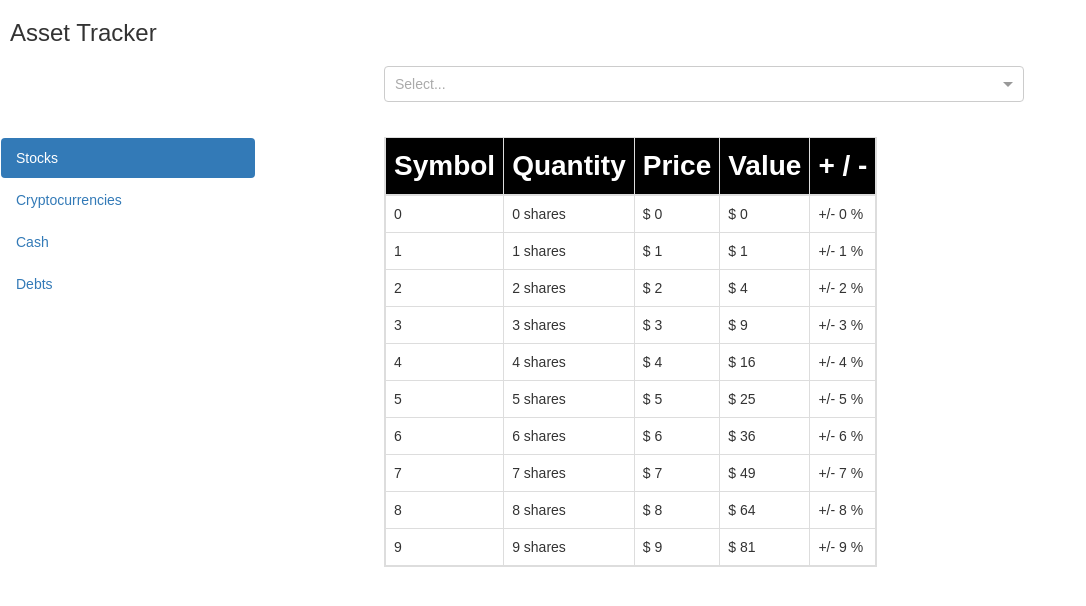
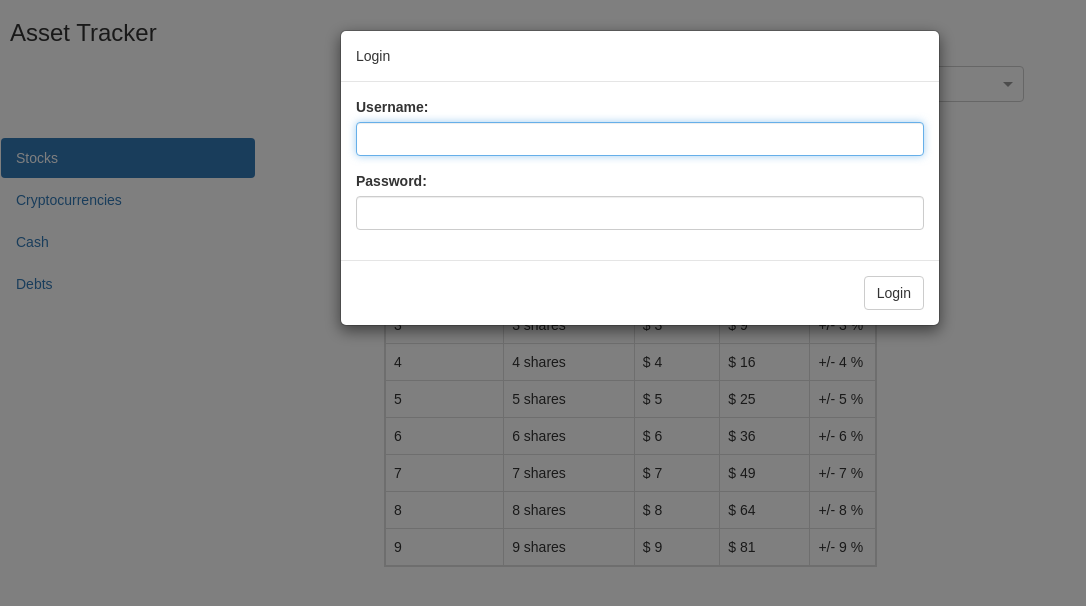
Before and after one commit to jmanzelm/asset_tracker, a React (Create React App) app in the folder client/: page / in a window 1280 px wide. Shown: the top 606 px of the page, without its empty margins (0-1086 px from the left). Built offline with nearby package versions, Linux system fonts and the light colour scheme.

Commit message:
api interfacing

```diff
--- a/client/package.json
+++ b/client/package.json
@@ -22,12 +22,15 @@
   "homepage": "https://github.com/jmanzelm/asset_tracker#readme",
   "dependencies": {
     "ajv": "^6.5.0",
+    "axios": "^0.18.0",
     "bcrypt": "^2.0.1",
     "body-parser": "^1.18.2",
     "cookie-parser": "^1.4.3",
+    "es6-promise": "^4.2.4",
     "express": "^4.16.3",
     "express-handlebars": "^3.0.0",
     "express-session": "^1.15.6",
+    "isomorphic-fetch": "^2.2.1",
     "mongodb": "^3.0.7",
     "node-uuid": "^1.4.8",
     "passport": "^0.4.0",
--- a/client/public/index.html
+++ b/client/public/index.html
@@ -20,7 +20,9 @@
       work correctly both with client-side routing and a non-root public URL.
       Learn how to configure a non-root public URL by running `npm run build`.
     -->
-    <title>React App</title>
+    <script type="text/javascript">
+    </script>
+    <title>Asset Tracker</title>
   </head>
   <body>
     <noscript>
--- /dev/null
+++ b/client/src/Interface.js
@@ -0,0 +1,23 @@
+/**
+ *  Provides post functionality
+ *  @author: Taylor He
+ *
+ */
+import fetch from 'isomorphic-fetch';
+require("es6-promise").polyfill();
+
+export function post(path, body) {
+    fetch(path, {
+      method: 'POST',
+      mode:'no-cors',
+      headers: {
+        // 'Accept': 'application/json, text/plain, */*',
+        'Content-Type': 'application/json',
+      },
+      body: JSON.stringify(body)
+    })
+   .then((response) => {
+        return response;
+    })
+   .catch((e) => {console.log(e)})
+}
--- a/client/src/Main.js
+++ b/client/src/Main.js
@@ -13,7 +13,7 @@ import Select from 'react-select';
 import axios from 'axios';
 import "react-select/dist/react-select.css";
 import './App.css';
-// import getUserById from './data/users'
+import ModalLogin from './ModalLogin';
 
 
 
@@ -58,6 +58,7 @@ export default class Main extends Component {
     render() {
         return (
             <div>
+            	<ModalLogin />
                 <div>
                     <h3 id="asset-tracker-name">Asset Tracker</h3>
                 </div>
--- /dev/null
+++ b/client/src/ModalLogin.js
@@ -0,0 +1,71 @@
+/**
+ *  Login Modal
+ *  @author: Taylor He
+ *
+ */
+
+import React, { Component } from 'react';
+import {
+    FormGroup,
+    FormControl,
+    Modal,
+    ControlLabel,
+    Button
+} from 'react-bootstrap';
+import './App.css';
+import { post } from './Interface';
+
+
+export default class ModalLogin extends Component {
+    constructor(props, context) {
+        super(props, context);
+        this.handleChange = this.handleChange.bind(this);
+        this.handleSubmit = this.handleSubmit.bind(this);
+        this.doLogin = this.doLogin.bind(this);
+        this.state = {
+            username: "",
+            password: ""
+        }
+    }
+
+    doLogin() {
+        console.log("hey");
+        let a = post("http://localhost:3001/login/", {
+            username: this.state.username,
+            password: this.state.password
+        })
+        console.log(a);
+    }
+
+    handleChange(e) {
+        this.setState({[e.target.id] : e.target.value});
+    }
+    handleSubmit(e) {
+        e.preventDefault();
+        this.doLogin();
+    }
+    render() {
+        return (
+            <div className="login">
+                <Modal show={true} onHide={this.doLogin}>
+                <Modal.Header> Login </Modal.Header>
+                <Modal.Body>
+                <form onSubmit={this.handleSubmit}>
+                    <FormGroup controlId='username'>
+                        <ControlLabel>Username:</ControlLabel>
+                        <FormControl autoFocus type="text" value={this.state.username} onChange={this.handleChange} />
+                    </FormGroup>
+                    <FormGroup controlId='password'>
+                        <ControlLabel>Password:</ControlLabel>
+                        <FormControl type="password"  value={this.state.password} onChange={this.handleChange} />
+                    </FormGroup>
+                </form>
+                </Modal.Body>
+                <Modal.Footer>
+                    <Button onClick={this.doLogin} type="submit"> Login </Button>
+                </Modal.Footer>
+                </Modal>
+            </div>
+        )
+    }
+}
```
Also changed, not shown: 1 other file (tests, documents, lock files or other folders).
